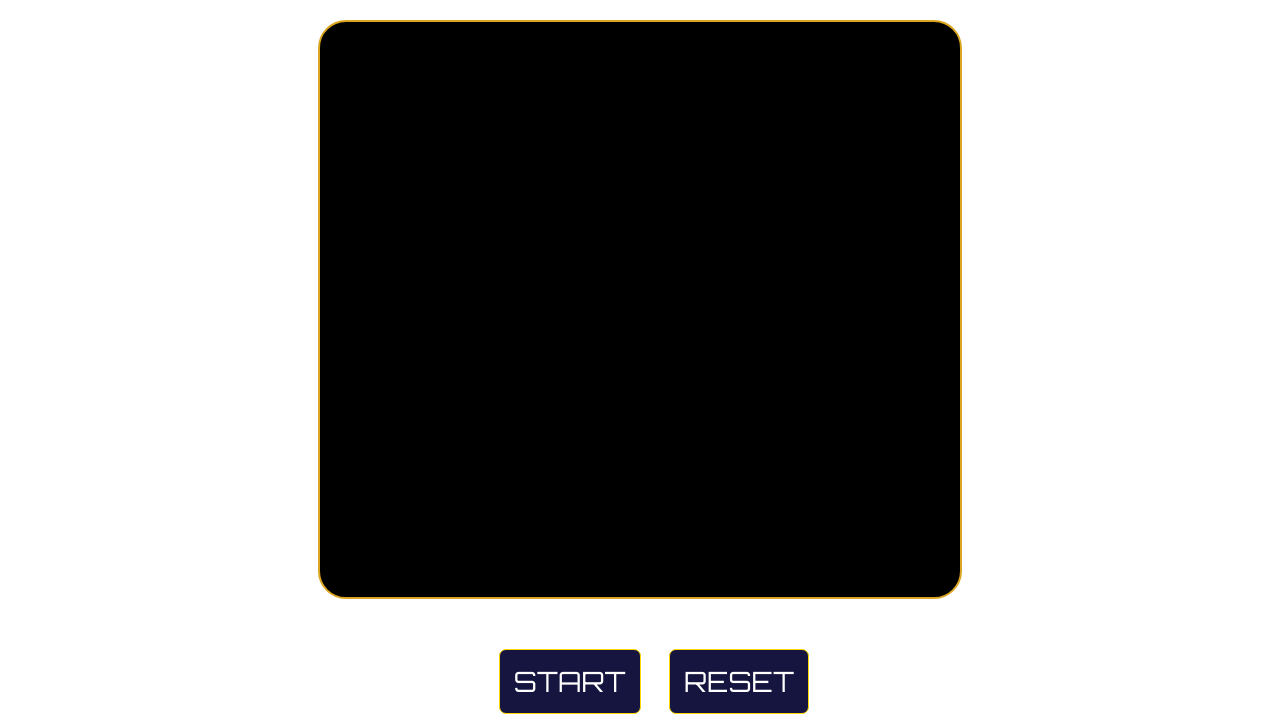
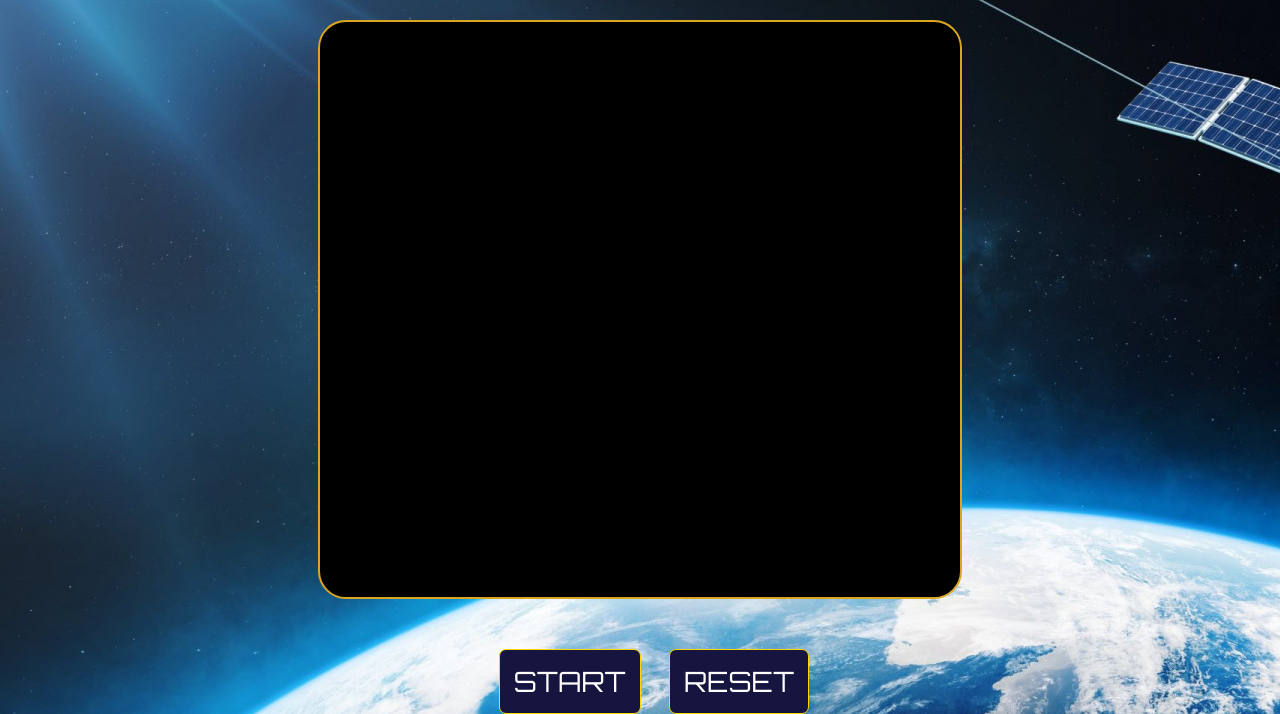
Before and after one commit to RenSormani/hostile-aliens-v1, a website with bundled scripts: page index.html in a window 1280 px wide. Shown: the part 86-800 px from the top of the page. Built offline with nearby package versions, Linux system fonts and the light colour scheme; files whose address does not match are found by name.

Commit message:
Update style.css

```diff
--- a/style.css
+++ b/style.css
@@ -15,7 +15,7 @@ body {
   padding: 0;
   margin: 0;
   height: 100vh;
-  background-image: url("rensormani.github.io/hostile-aliens/images/space1-new.jpg");
+  background-image: url("/images/space1-new.jpg");
 }
 
 h2 {
```
